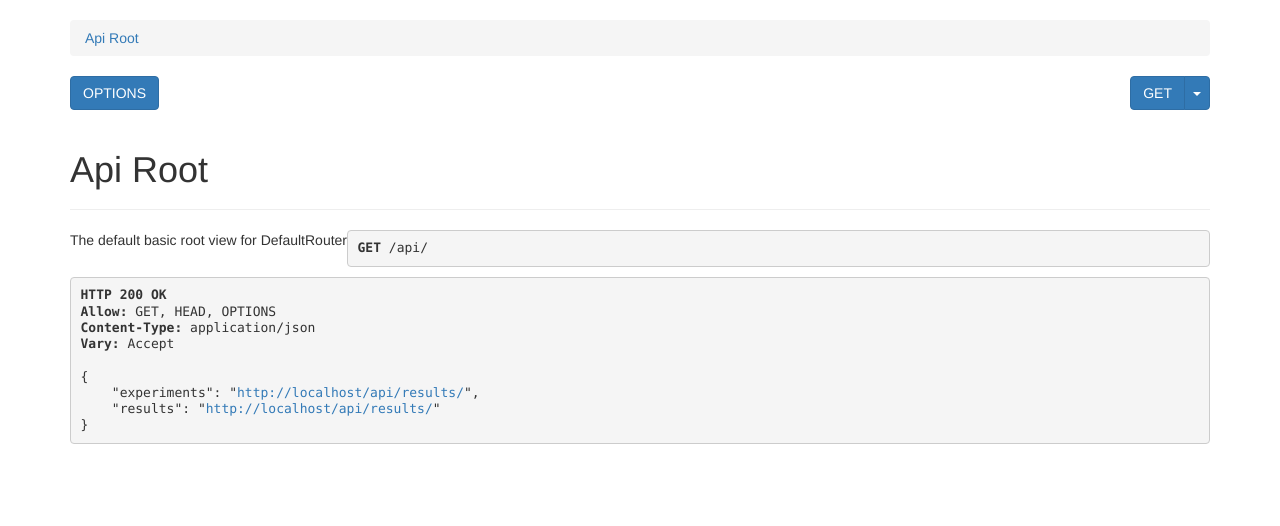
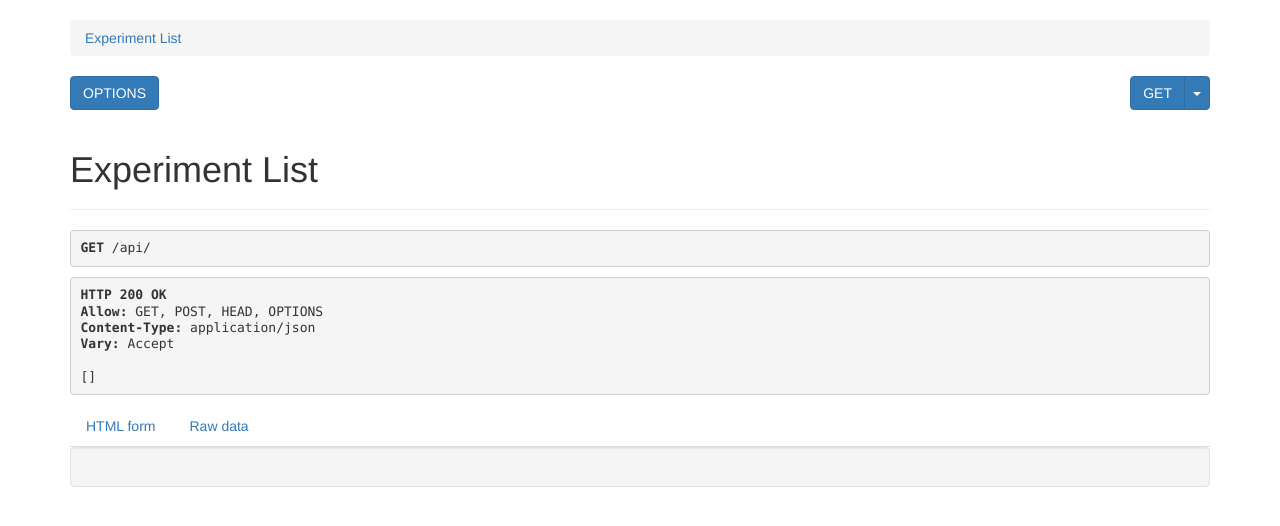
Before and after one commit to beakman/droidlab, a Django app: page /api/ in a window 1280 px wide. Shown: the part 51-577 px from the top of the page. Run offline with Django 3.2, Linux system fonts and the light colour scheme; parts of the project's set-up code (start-up, migrations or seed data) failed here and were passed over; some libraries are stand-ins or nearby versions.

Commit message:
changes in experiments models

```diff
--- a/droidlab/experiments/serializers.py
+++ b/droidlab/experiments/serializers.py
@@ -1,13 +1,47 @@
 from rest_framework import serializers
+from rest_framework.reverse import reverse
 from .models import Experiment, Result
 
 class ResultSerializer(serializers.ModelSerializer):
 	class Meta:
 		model = Result
 
-class ExperimentSerializer(serializers.HyperlinkedModelSerializer):
-	results = serializers.HyperlinkedIdentityField(view_name="results-list")
+# class ExperimentSerializer(serializers.HyperlinkedModelSerializer):
+# 	results = serializers.HyperlinkedIdentityField(view_name="results-list")
+
+# 	class Meta:
+# 		model = Experiment
+# 		fields = ('name', 'date', 'results')
+
+class ExperimentSerializer(serializers.ModelSerializer):
+	results = ResultSerializer(many=True)
 
 	class Meta:
 		model = Experiment
-		fields = ('name', 'date', 'results')
+		fields = ('id', 'name', 'date', 'results')
+
+	def create(self, validated_data):
+		results_data = validated_data.pop('results')
+		ex = Experiment.objects.create(**validated_data)
+		for result_data in results_data:
+			Result.objects.create(experiment=ex, **result_data)
+		return ex
+
+# class ResultHyperlink(serializers.HyperlinkedRelatedField):
+#     # We define these as class attributes, so we don't need to pass them as arguments.
+#     view_name = 'result-detail'
+#     queryset = Result.objects.all()
+
+#     def get_url(self, obj, view_name, request, format):
+#         url_kwargs = {
+#             'experiment_name': obj.experiment.name,
+#             'experiment_pk': obj.pk
+#         }
+#         return reverse(view_name, kwargs=url_kwargs, request=request, format=format)
+
+#     def get_object(self, view_name, view_args, view_kwargs):
+#         lookup_kwargs = {
+#            'experiment__name': view_kwargs['experiment_name'],
+#            'pk': view_kwargs['experiment_pk']
+#         }
+#         return self.get_queryset().get(**lookup_kwargs)
--- a/droidlab/experiments/urls.py
+++ b/droidlab/experiments/urls.py
@@ -1,9 +1,18 @@
-from django.conf.urls import url
+from django.conf.urls import url, include
 from rest_framework import routers
-from droidlab.experiments.views import ExperimentList, ResultList
 
-router = routers.DefaultRouter()
-router.register(r'experiments', ExperimentList)
-router.register(r'results', ResultList)
+from droidlab.experiments.views import ExperimentList, ExperimentDetail
+from droidlab.experiments.views import ResultList, ResultDetail
 
-urlpatterns = router.urls
+# router = routers.DefaultRouter()
+# router.register(r'experiments', ExperimentList, base_name='experiments')
+# router.register(r'results', ResultList, base_name='result')
+
+# urlpatterns = router.urls
+
+urlpatterns = [
+    url(r'^(?P<name>[-\w.]+)/results/(?P<pk>\d+)$', ResultDetail.as_view(), name='result-detail'),
+    url(r'^(?P<name>[-\w.]+)/results$', ResultList.as_view(), name='result-list'),
+    url(r'^(?P<name>[-\w.]+)$', ExperimentDetail.as_view(), name='experiment-detail'),
+    url(r'^$', ExperimentList.as_view(), name='experiment-list')
+]
--- a/droidlab/experiments/views.py
+++ b/droidlab/experiments/views.py
@@ -1,14 +1,44 @@
-from django.shortcuts import render
-from rest_framework import generics
-from rest_framework import viewsets
+# from django.shortcuts import render
+# from rest_framework import generics
+# from rest_framework import viewsets
+
+# from .models import Experiment, Result
+# from .serializers import ExperimentSerializer, ResultSerializer
+
+# class ExperimentList(viewsets.ModelViewSet):
+# 	queryset = Experiment.objects.all()
+# 	serializer_class = ExperimentSerializer
+
+# class ResultList(viewsets.ModelViewSet):
+# 	queryset = Result.objects.all()
+# 	serializer_class = ResultSerializer
+
+from rest_framework import generics, permissions
 
 from .models import Experiment, Result
 from .serializers import ExperimentSerializer, ResultSerializer
 
-class ExperimentList(viewsets.ModelViewSet):
-	queryset = Experiment.objects.all()
-	serializer_class = ExperimentSerializer
+class ExperimentList(generics.ListCreateAPIView):
+    model = Experiment
+    queryset = Experiment.objects.all()
+    serializer_class = ExperimentSerializer
 
-class ResultList(viewsets.ModelViewSet):
-	queryset = Result.objects.all()
-	serializer_class = ResultSerializer
+class ExperimentDetail(generics.RetrieveUpdateDestroyAPIView):
+    model = Experiment
+    queryset = Experiment.objects.all()
+    serializer_class = ExperimentSerializer
+    lookup_field = 'name'
+
+class ResultList(generics.ListCreateAPIView):
+    model = Result
+    queryset = Result.objects.all()
+    serializer_class = ResultSerializer
+
+class ResultDetail(generics.RetrieveUpdateDestroyAPIView):
+    model = Result
+    queryset = Result.objects.all()
+    serializer_class = ResultSerializer
+
+    def get_queryset(self):
+        queryset = super(ResultDetail, self).get_queryset()
+        return queryset.filter(id=self.kwargs.get('pk'))
--- a/droidlab/templates/base.html
+++ b/droidlab/templates/base.html
@@ -46,7 +46,7 @@
                 <a class="nav-link" href="{% url 'about' %}">About</a>
               </li>
               <li class="nav-item">
-                <a class="nav-link" href="{% url 'experiments:experiments-list' %}">API</a>
+                <a class="nav-link" href="{% url 'experiments:experiment-list' %}">API</a>
               </li>
             </ul>
 
```
Also changed, not shown: droidlab/experiments/models.py (+14 -15 lines).
